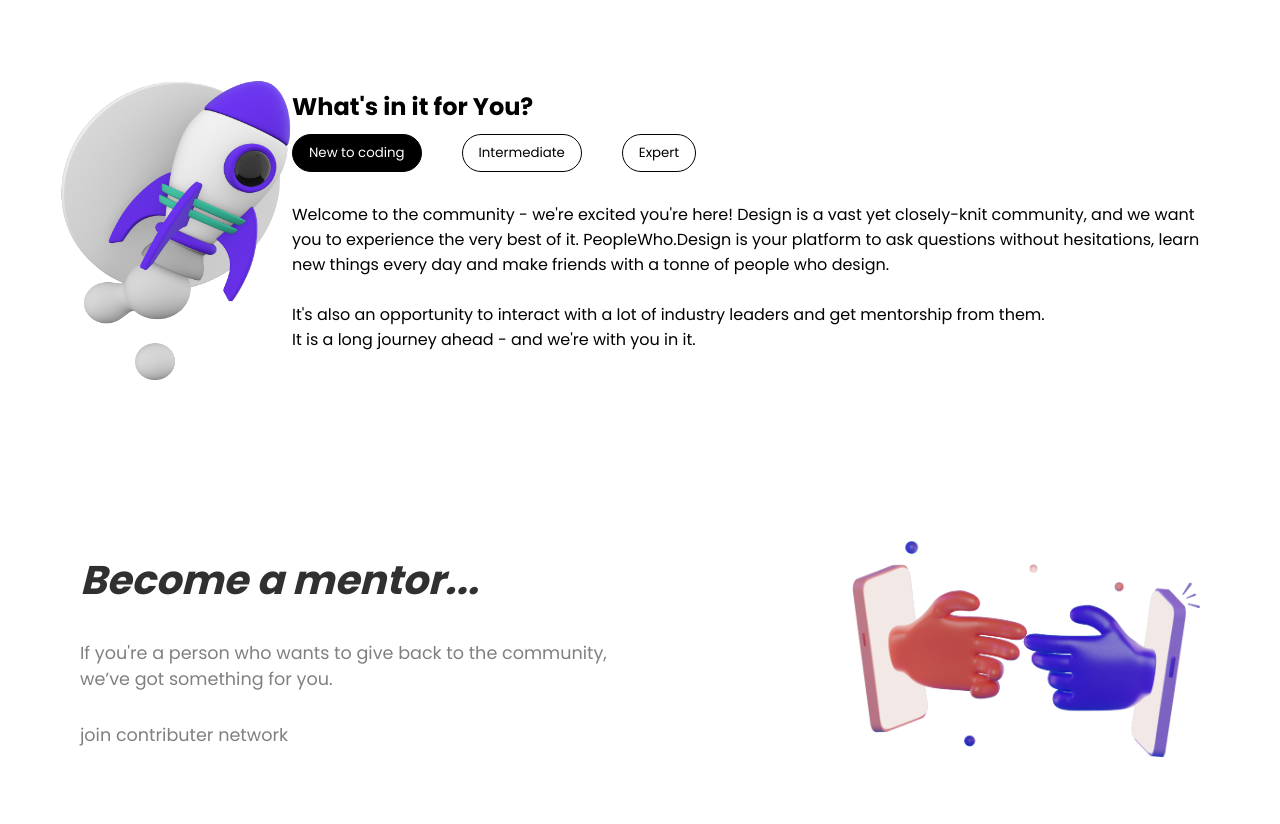
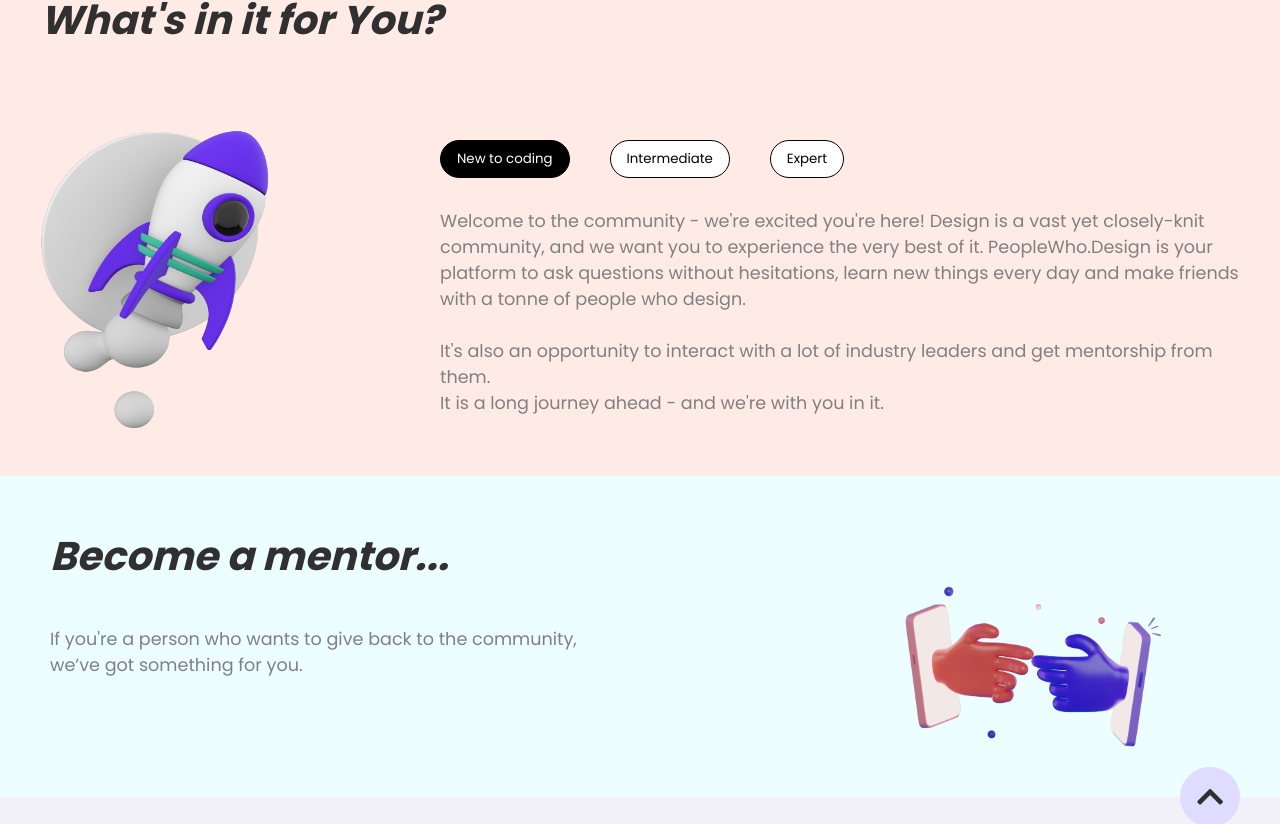
Before and after one commit to Harsh-Manoor/peoplewho.code, a React (Create React App) app: page / in a window 1280 px wide. Shown: the part 1358-2182 px from the top of the page. Built offline with nearby package versions, Linux system fonts and the light colour scheme.

Commit message:
community section responsive

```diff
--- a/src/components/HeroSection/HeroSection.css
+++ b/src/components/HeroSection/HeroSection.css
@@ -9,7 +9,8 @@
 }
 
 .hero-section img{
-    max-width: 50vw;
+    max-width: 40vw;
+    margin-bottom: 30px;
 
 }
 
@@ -66,7 +67,6 @@
     display: flex;
     justify-content: flex-start;
     align-items: center;
-    margin-bottom: 50px;
 }
 
 .community-section-heading h2{
@@ -84,6 +84,7 @@
 }
 
 .community-section-content p{
+    padding-top: 50px;
     color: grey;
     line-break: auto;
     font-size: 1.1rem;
@@ -103,61 +104,102 @@
 /* experience section */
 
 .experience-section{
+    width: 100%;
+    display: flex;
+    justify-content: center;
+    align-items: center;
+    background-color: #ffebe6;
+    flex-direction: column;
+    padding: 40px;
+}
+
+.experience-section-heading{
+    width: 100%;
     display: flex;
     justify-content: flex-start;
     align-items: center;
-    width: 100%;
-    padding: 80px 60px;
+    margin-bottom: 50px;
 }
 
-.experience-section img{
-    width: 20%;
+.experience-section-heading h2{
+    font-size: 2.5rem;
+    font-weight: 700;
+    color: #303030;
+    font-style: italic;
+    margin-bottom: 30px;
+}
+
+.experience-section-content{
+    display: flex;
+    width: 100%;
+    justify-content: center;
+    flex-direction: row;
+}
+
+.experience-section-image{
+    flex: 1;
+}
+
+.experience-section-image img{
+    width: 18vw;
+}
+
+.experience-tab-section{
+    flex: 2;
 }
 
 /* mentor section */
 
 .mentor-section{
+    width: 100%;
+    display: flex;
+    justify-content: center;
+    align-items: center;
+    flex-direction: column;
+    background-color: #ecfeff;
+    padding: 50px;
+}
+
+.mentor-section-heading{
+    width: 100%;
     display: flex;
     justify-content: flex-start;
     align-items: center;
-    flex-direction: row;
-    width: 100%;
-    margin-bottom: 80px;
-    /* background-color: #FDFCE5; */
-    padding: 80px 60px;
 }
 
-.mentor-section img{
-    width: 30%;
-    align-items: center;
-    margin-right: 20px;
-}
-
-.about-mentor{
-    padding-left: 20px;
-    display: flex;
-    justify-content: flex-start;
-    flex-direction: column;
-    width: 100%;
-}
-
-.about-mentor h2{
+.mentor-section-heading h2{
     font-size: 2.5rem;
     font-weight: 700;
-    margin-bottom: 30px;
     color: #303030;
     font-style: italic;
 }
 
-.about-mentor p{
-    width: 80%;
-    height: auto;
+.mentor-section-content{
+    display: flex;
+    width: 100%;
+    justify-content: center;
+    flex-direction: row;
+}
+
+.mentor-section-content p{
     color: grey;
+    line-break: auto;
     font-size: 1.1rem;
+    flex: 2;
+    padding-top: 40px;
+}
+
+.mentor-image{
+    display: flex;
+    justify-content: center;
+    flex: 1;
+}
+
+.mentor-image img{
+    width: 20vw;
 }
 
 .contributer-link{
-    margin-top: 30px;
     cursor: pointer;
 }
 
--- a/src/components/HeroSection/HeroSection.js
+++ b/src/components/HeroSection/HeroSection.js
@@ -34,7 +34,7 @@ const HeroSection = () => {
                     <h2>Another coding community?</h2>
                 </div>
                 <div className='community-section-content'>
-                    <p>Umm... No. We're The Coding Community. <br />May sound weird, but we're a bunch of 4-something people who are a cobination of designers, coder and developers, who want to give back to the community. <br/>
+                    <p>Umm... No. We're The Coding Community. <br />May sound weird, but we're a bunch of 4-something people who are a cobination of designers, coder and developers, who want to give back to the mentor. <br/>
                         <br />Too early? Who cares. We're not the most experienced - but we're working on a lot of stuff & want you to be a part of our journey.
                     </p>
                     <div className='community-image'>
@@ -43,24 +43,36 @@ const HeroSection = () => {
                 </div>
             </section>
 
+            {/* Experience section */}
             <section className="experience-section">
-                <img src="images/rocket.png" alt="rocketImage"/>
-                <div className="">
+                <div className="experience-section-heading">
                     <h2>What's in it for You?</h2>
+                </div>
+
+                <div className="experience-section-content">
+                    <div className="experience-section-image">
+                        <img src="images/rocket.png" alt="rocketImage"/>
+                    </div>
                     <div className="experience-tab-section">
                         <Tabs />
                     </div>
                 </div>
             </section>
 
+            {/* Mentor Section */}
             <section className="mentor-section">
-                <div className="about-mentor">
+                <div className="mentor-section-heading">
                     <h2>Become a mentor...</h2>
+                </div>
+                <div className='mentor-section-content'>
                     <p>If you're a person who wants to give back to the community,<br/> we’ve got something for you.</p>
-                    <p className="contributer-link" onClick={openLink}>join contributer network</p>
+                    {/* <p className="contributer-link" onClick={openLink}>join contributer network</p> */}
+                    <div className='mentor-image'>
+                        <img src="images/mentor.png" alt="communityImage"/>
+                    </div>
                 </div>
-                <img src='images/mentor.png' alt="mentorImage"/>
             </section>
+
         </>
     )
 }
--- a/src/components/Navbar/Navbar.css
+++ b/src/components/Navbar/Navbar.css
@@ -52,10 +52,10 @@
   .nav-menu {
     display: grid;
     grid-template-columns: repeat(4, auto);
-    grid-gap: 10px;
+    grid-gap: 13px;
     list-style: none;
     text-align: center;
-    width: 66vw;
+    width: 72vw;
     justify-content: end;
     margin-right: 2rem;
   }
--- a/src/components/Tabs/Tabs.css
+++ b/src/components/Tabs/Tabs.css
@@ -7,7 +7,7 @@
 .container{
     display: flex;
     flex-direction: column;
-    justify-content: center;
+    justify-content: flex-start;
     align-items: center;
     width: 100%;
     height: 100%;
@@ -33,11 +33,6 @@
     margin-right: 40px;
 }
 
-/* .tabs:hover{
-    background-color: rgb(177, 36, 182);
-    color: #fff;
-    transition: 300ms;
-} */
 
 .active-tabs  {
     background-color: #000;
@@ -50,6 +45,9 @@
 }
 
 .content{
+    display: flex;
+    justify-content: flex-start;
+    align-items: center;
     padding: 20px 0px;
     width: 100%;
     height: 100%;
@@ -60,6 +58,9 @@
 .content p {
     width: 100%;
     height: 100%;
+    color: grey;
+    line-break: auto;
+    font-size: 1.1rem;
   }
 
 .active-content {
--- a/src/components/Tabs/Tabs.js
+++ b/src/components/Tabs/Tabs.js
@@ -44,7 +44,8 @@ const Tabs = () => {
 
             <div className={toggleState === 3 ? "content  active-content" : "content"}>
               <p>
-                Welcome to the community - we're excited you're here!
+                Welcome to the community - we're excited you're here! Welcome to the community - we're excited you're here!
+                Welcome to the community - we're excited you're here!Welcome to the community - we're excited you're here!
               </p>
             </div>
           </div>
```
